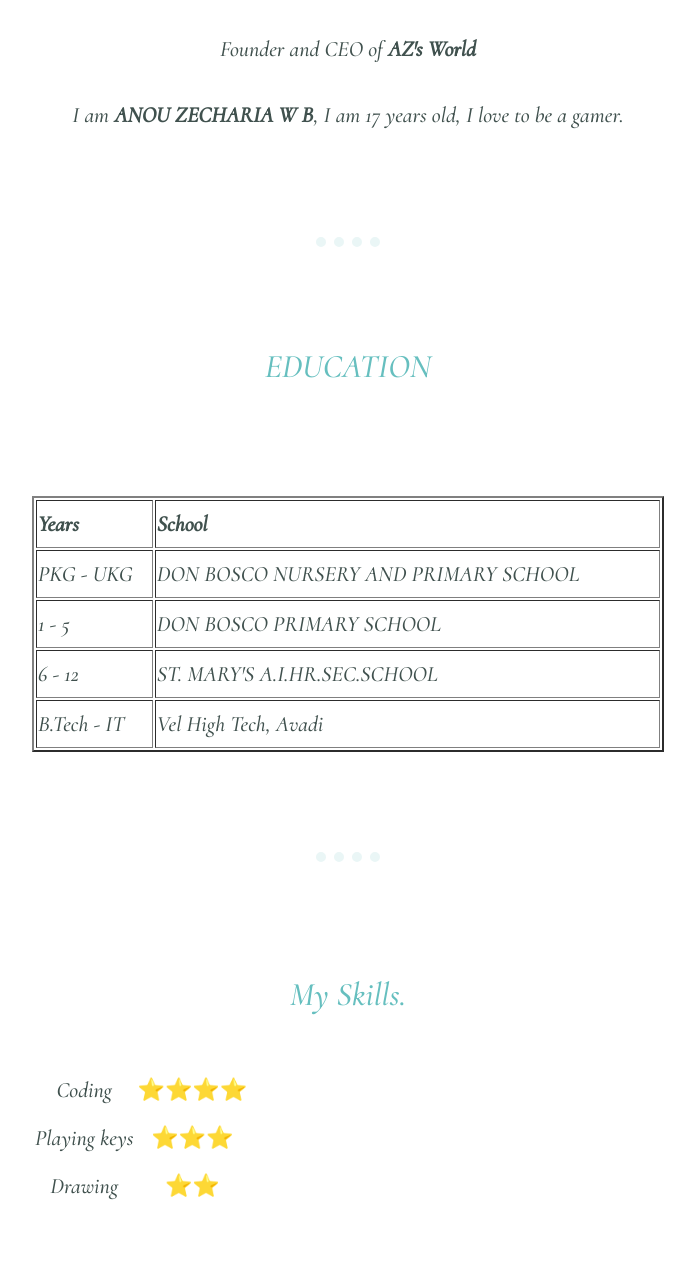
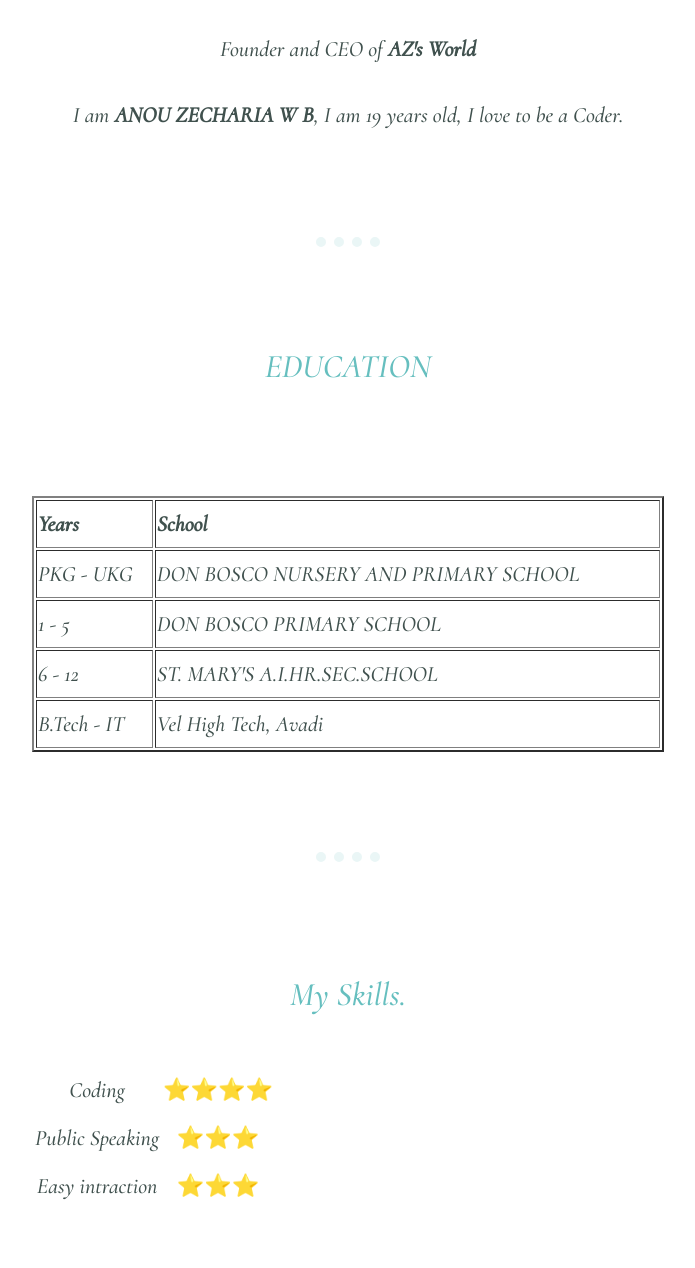
Before and after one commit to ANOU007/_AZ_, a plain HTML site: page index.html in a window 1280 px wide. Shown: the part 1492-2760 px from the top of the page, without its empty margins (292-987 px from the left). Drawn offline with Linux system fonts and the light colour scheme.

Commit message:
Update index.html

```diff
--- a/index.html
+++ b/index.html
@@ -32,7 +32,7 @@
   <td><img src="image/AZ-modified.png" alt="Anou Profile Pic" class="AZ"></td>
   <td><h1> Anou Zecharia </h1>
   <p class="intro"><i> Founder and CEO of <strong>AZ's World</strong></i></p>
-  <p class="intro"><i> I am <strong>ANOU ZECHARIA W B</strong>, I am 17 years old, I love to be a gamer. </i></td>
+  <p class="intro"><i> I am <strong>ANOU ZECHARIA W B</strong>, I am 19 years old, I love to be a Coder. </i></td>
 </div>
 
 
@@ -81,12 +81,12 @@
             <td>⭐⭐⭐⭐</td>
           </tr>
           <tr>
-            <td>Playing keys</td>
+            <td>Public Speaking </td>
             <td>⭐⭐⭐</td>
           </tr>
           <tr>
-            <td>Drawing</td>
-            <td>⭐⭐</td>
+            <td>Easy intraction </td>
+            <td>⭐⭐⭐</td>
           </tr>
 
         </table>
@@ -121,8 +121,5 @@
     <a class="footer-link" href="https://www.appbrewery.co/">Website</a>
     <p class="copyright"> © 2022 Anou Zecharia. </p>
   </div>
-
-
   </body>
-
 </html>
```
